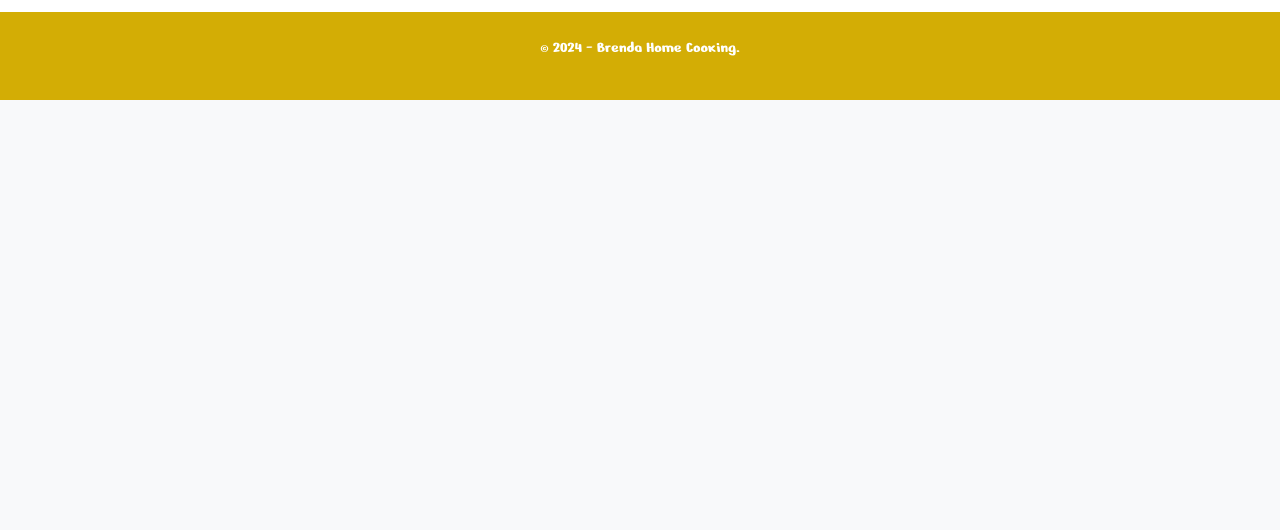
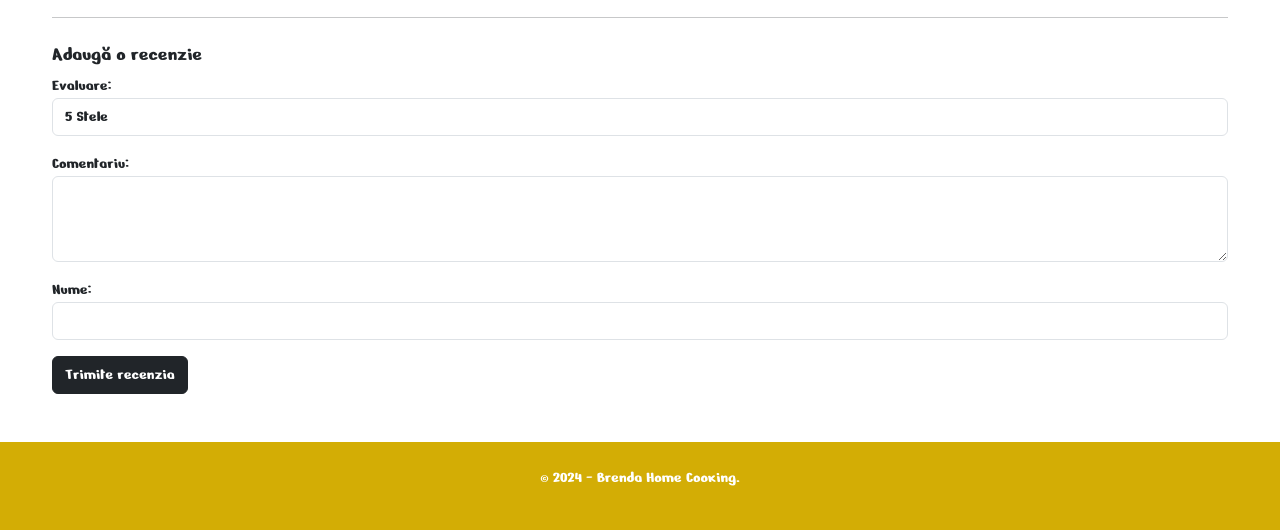
Before and after one commit to MihaiHodis/brendaHC, a Flask app: template app/templates/produs.html in a window 1280 px wide. Shown: the part 784-1314 px from the top of the page. Before the commit the page ends 884 px from the top, so only its background shows below. Run offline with Flask 3, Linux system fonts and the light colour scheme; the template is opened without the code that fills it: most values are stand-ins (such as "Sample title", 1, 10 or a date in 2020).

Commit message:
Commit ultimele modificari 28.10

```diff
--- a/app/templates/produs.html
+++ b/app/templates/produs.html
@@ -15,26 +15,28 @@
     <!-- Legatura catre fisierul CSS personalizat -->
     <link rel="stylesheet" href="{{ url_for('static', filename='css/style_produs.css') }}">
     <link rel="stylesheet" href="{{ url_for('static', filename='css/style_produs_main.css') }}">
+    <!-- Pt stele -->
+    <link rel="stylesheet" href="https://cdnjs.cloudflare.com/ajax/libs/font-awesome/6.0.0-beta3/css/all.min.css">
 </head>
 <body>
-    <!-- Navbar with logo centered, "Home" on the left, and dropdown on the right -->
-    <nav class="navbar navbar-expand-lg navbar-light bg-light sticky-top">
-        <div class="container d-flex justify-content-center align-items-center position-relative">
-
-            <!-- Left side: Home link -->
-            <a class="navbar-brand position-absolute start-0 ms-2 home-link" href="{{ url_for('home') }}">
-                Home
+    <!-- Navbar -->
+    <nav class="navbar navbar-expand-lg navbar-light sticky-top">
+        <div class="container-fluid">
+            <a class="navbar-brand" href="#">
+              <img src="{{ url_for('static', filename='images/logo-rmbground.png') }}" alt="Logo BrendaHC" width="60" height="50" class="d-inline-block align-text-top">
             </a>
-
-            <!-- Center: Logo -->
-            <a class="navbar-brand d-flex justify-content-center" href="#">
-                <img src="{{ url_for('static', filename='images/logo-rmbground.png') }}" alt="Logo BrendaHC" width="150" height="125" class="logo-centered">
-            </a>
-
-            <a class="navbar-brand position-absolute end-0 ms-2 home-link" href="{{ url_for('home') }}">Alte produse</a>
-
+            <button class="navbar-toggler" type="button" data-bs-toggle="collapse" data-bs-target="#navbarNav" aria-controls="navbarNav" aria-expanded="false" aria-label="Toggle navigation">
+                <span class="navbar-toggler-icon"></span>
+            </button>
+            <div class="collapse navbar-collapse" id="navbarNav">
+                <ul class="navbar-nav ms-auto">
+                    <li class="nav-item">
+                        <a class="nav-link home-link" href="{{ url_for('home') }}">Home</a>
+                    </li>
+                </ul>
+            </div>
         </div>
-    </nav>
+      </nav>
 
 
 
@@ -60,6 +62,27 @@
                 <h3>{{ produs['nume'] }}</h3>
                 <p class="price">{{ produs['pret'] }} lei</p>
 
+                <!-- Media Rating-urilor -->
+                <div class="rating mt-3">
+                    <span>Rating:</span>
+                    <div class="stars">
+                        {% if produs['rating_mediu'] %}
+                            {% set rating = produs['rating_mediu'] %}
+                            {% for i in range(1, 6) %}
+                                {% if i <= rating %}
+                                    <i class="fas fa-star" style="color: gold;"></i>
+                                {% elif i - rating < 1 %}
+                                    <i class="fas fa-star-half-alt" style="color: gold;"></i>
+                                {% else %}
+                                    <i class="far fa-star" style="color: gold;"></i>
+                                {% endif %}
+                            {% endfor %}
+                        {% else %}
+                            <p>Nu există încă evaluări pentru acest produs.</p>
+                        {% endif %}
+                    </div>
+                </div>
+
                 <!-- Quantity and Add to Cart -->
                 <div class="product-actions mt-4">
                     <div class="d-flex align-items-center">
@@ -75,6 +98,53 @@
                 </div>
             </div>
         </div>
+
+
+        <br>
+
+
+        <!-- Sectiunea afisare review -->
+        <div class="reviews mt-4">
+            <h5>Recenzii</h5>
+            {% if produs['recenzii'] %}
+                {% for recenzie in produs['recenzii'] %}
+                    <div class="review">
+                        <p><strong>{{ recenzie['utilizator'] }}</strong> a dat {{ recenzie['evaluare'] }} stele</p>
+                        <p>{{ recenzie['comentariu'] }}</p>
+                        <hr>
+                    </div>
+                {% endfor %}
+            {% else %}
+                <p>Nu există recenzii pentru acest produs.</p>
+            {% endif %}
+        </div>
+
+        <!-- Sectiune de adaugat review -->
+        <div class="add-review mt-4">
+            <h5>Adaugă o recenzie</h5>
+            <form action="/recenzie" method="POST">
+                <input type="hidden" name="produs_id" value="{{ produs['id'] }}">
+                <div class="mb-3">
+                    <label for="evaluare">Evaluare:</label>
+                    <select id="evaluare" name="evaluare" class="form-control">
+                        <option value="5">5 Stele</option>
+                        <option value="4">4 Stele</option>
+                        <option value="3">3 Stele</option>
+                        <option value="2">2 Stele</option>
+                        <option value="1">1 Stea</option>
+                    </select>
+                </div>
+                <div class="mb-3">
+                    <label for="comentariu">Comentariu:</label>
+                    <textarea id="comentariu" name="comentariu" class="form-control" rows="3"></textarea>
+                </div>
+                <div class="mb-3">
+                    <label for="utilizator">Nume:</label>
+                    <input type="text" id="utilizator" name="utilizator" class="form-control">
+                </div>
+                <button type="submit" class="btn btn-dark btn-primary">Trimite recenzia</button>
+            </form>
+        </div>
     </div>
 
 
```
Also changed, not shown: app/routes.py (+27 -26 lines), app/templates/categorie.html (+16 -15 lines).
